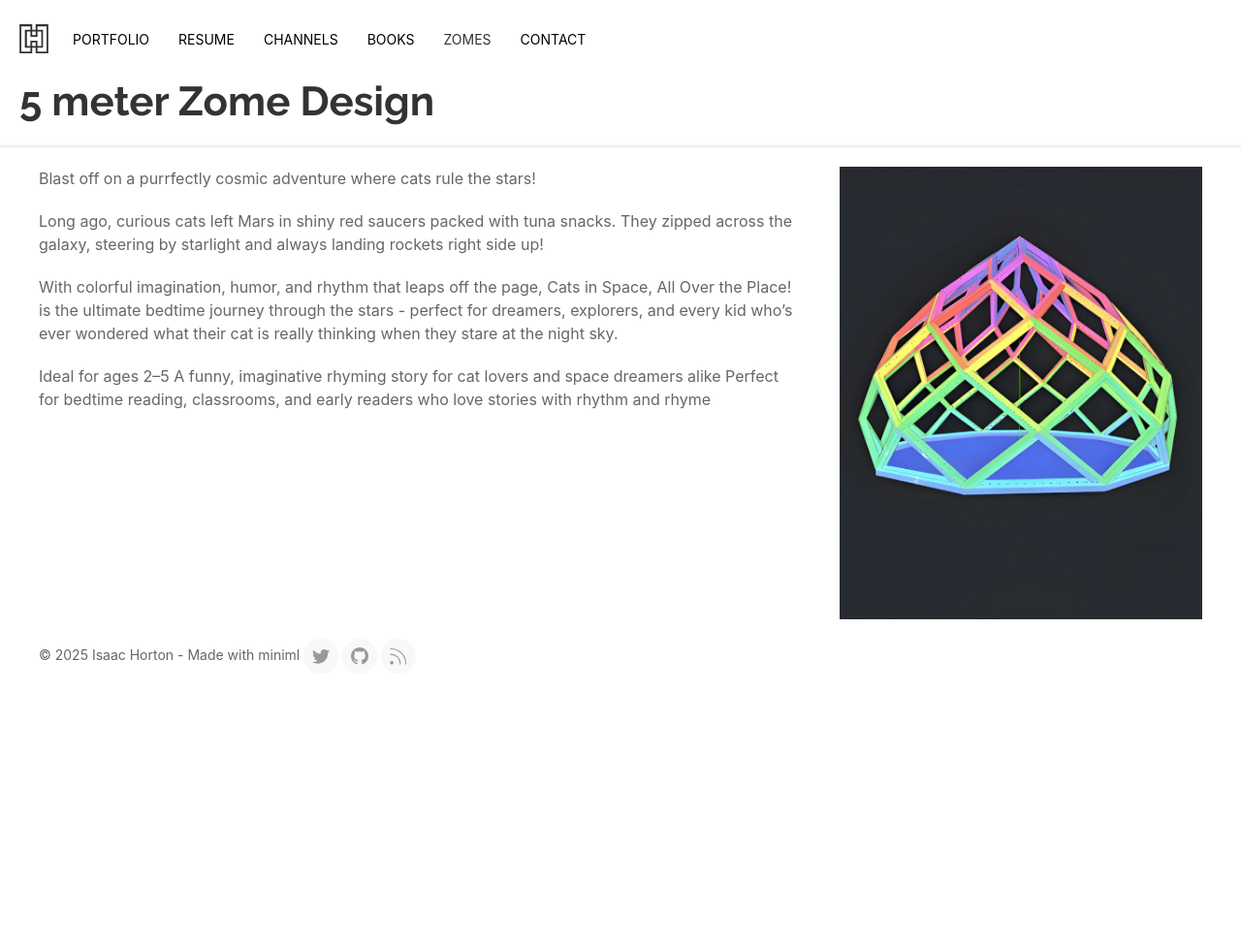
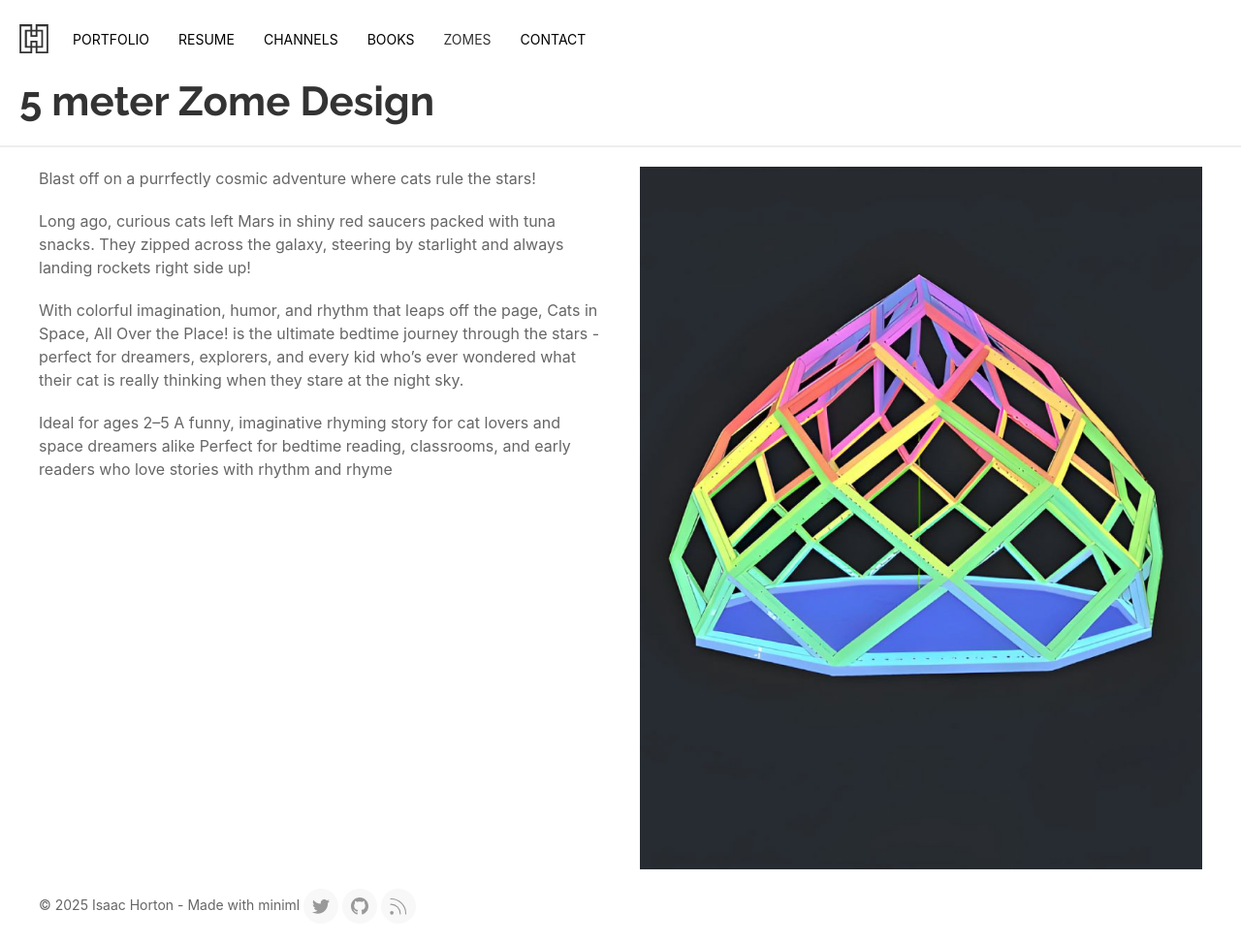
Before and after one commit to kre8t/kre8t.github.io, a Jekyll site: the page built from _zomes/z5ome-render1.md, in a window 1280 px wide and 973 px high. Shown: the whole window at 97% size. Built offline with Jekyll 4.4.1, drawn with Linux system fonts in a browser that asks for light colours.

Commit message:
Update zomes.html

```diff
--- a/_layouts/zomes.html
+++ b/_layouts/zomes.html
@@ -12,7 +12,7 @@ layout: default
   <div class="uk-container">
   <article class="channel-case-study">
 <div uk-grid>
-  <div class="uk-width-2-3@m">
+  <div class="uk-width-1-2@m">
 
   <section class="channel-description">
     {{ content }}
@@ -24,7 +24,7 @@ layout: default
   </section>
   </div>
 
-  <div class="uk-width-1-3@m">
+  <div class="uk-width-1-2@m">
     {% if page.img %}
     <div>
        <a href="{{ page.zome_url }}"><img src="{{ page.img }}" alt="{{ page.title }} image" class="zome image"></a>
```
